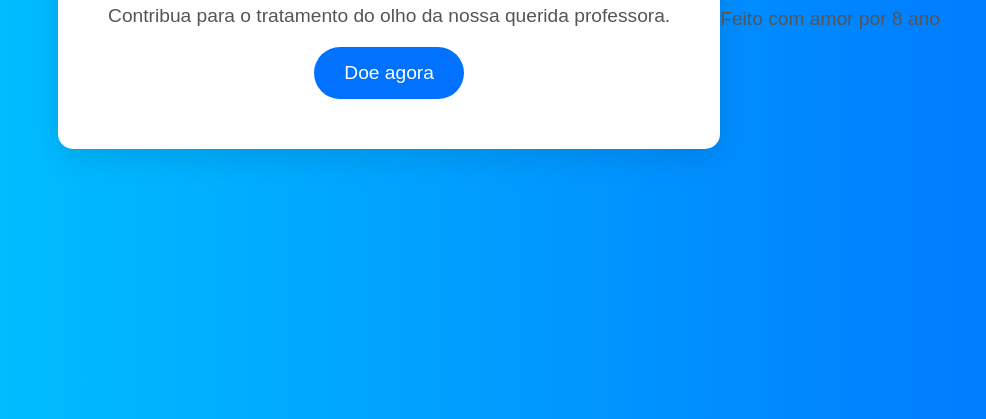
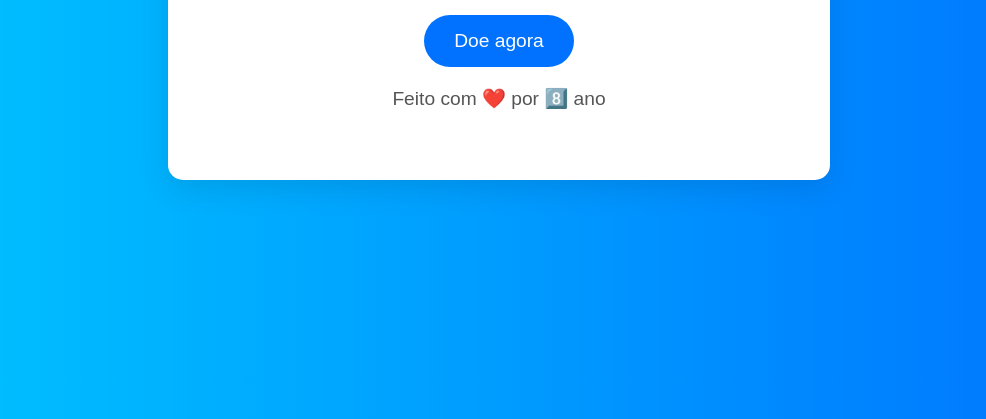
Before and after one commit to 8anooceu/Doeparasu, a plain HTML site: page index.html in a window 1280 px wide. Shown: the part 381-800 px from the top of the page, without its empty margins (141-1127 px from the left). Drawn offline with Linux system fonts and the light colour scheme.

Commit message:
Update index.html

```diff
--- a/index.html
+++ b/index.html
@@ -11,6 +11,9 @@
         <h1>Ajude a Prof. Suely!</h1>
         <p>Contribua para o tratamento do olho da nossa querida professora.</p>
         <button id="donateBtn" class="donate-btn">Doe agora</button>
+
+        <!-- Texto com emojis -->
+        <p>Feito com ❤️ por 8️⃣ ano</p>
     </div>
 
     <script>
@@ -20,4 +23,3 @@
     </script>
 </body>
 </html>
-<p>Feito com amor por 8 ano</p>
```
